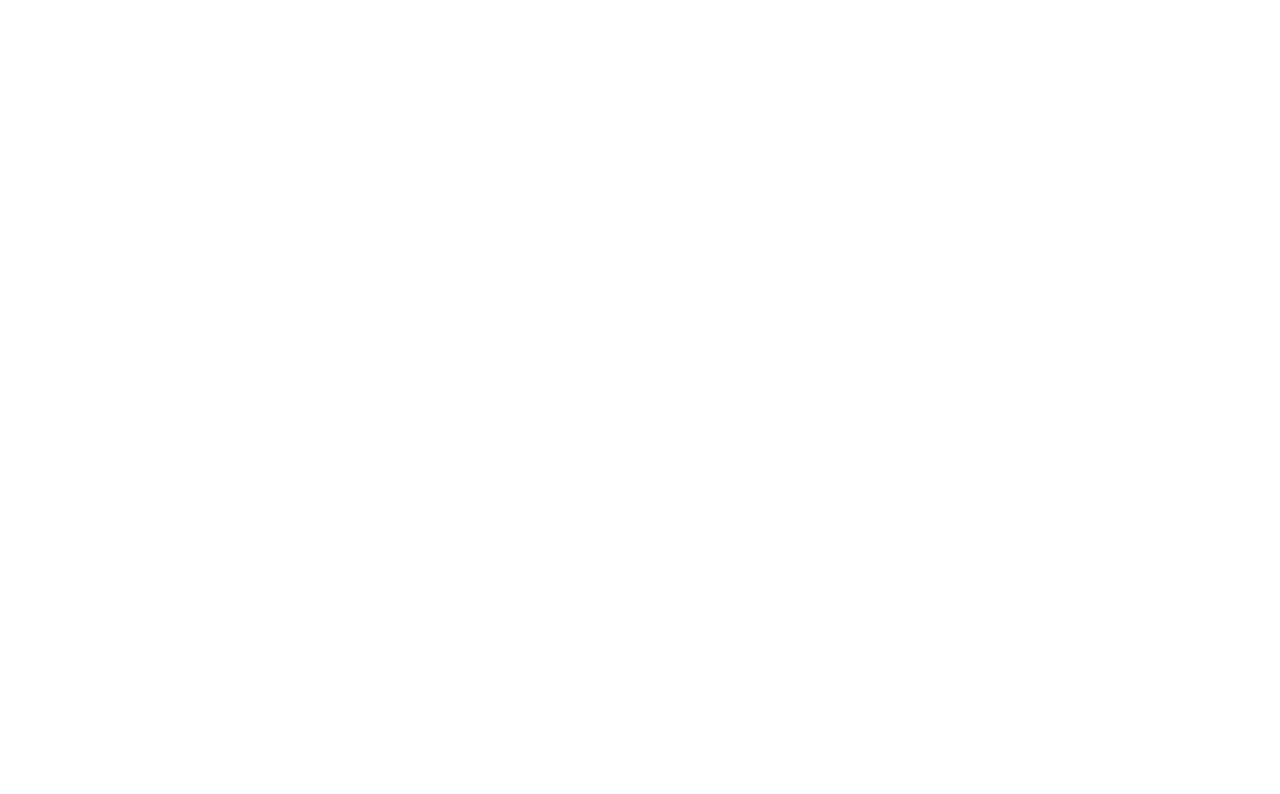
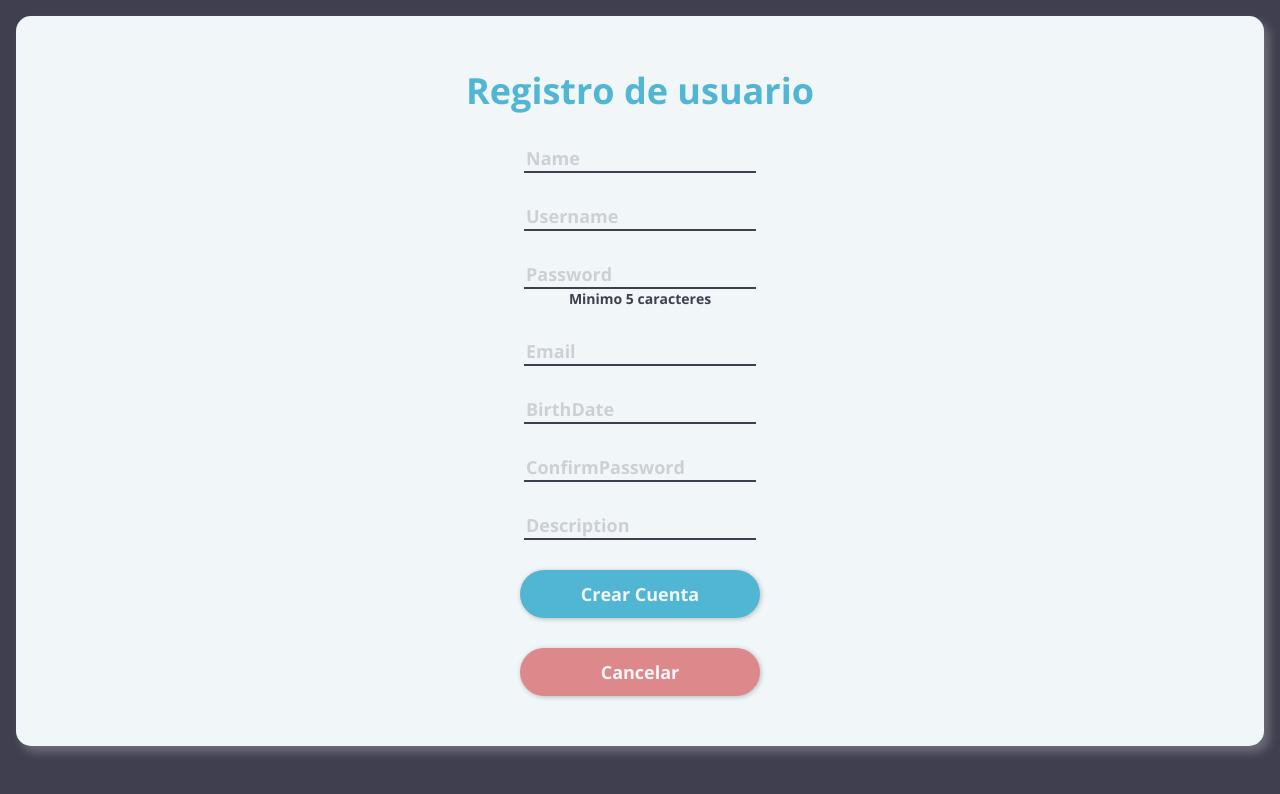
Before and after one commit to thebryanmartinez/commentnow-frontend, a React (Create React App) app: page /registrar in a window 1280 px wide. Before the commit this address had no page. Shown: the top 794 px of the page. Built offline with nearby package versions, Linux system fonts and the light colour scheme.

Commit message:
creacion de registro form

```diff
--- a/src/App.js
+++ b/src/App.js
@@ -5,6 +5,7 @@
 import store from './Store/index';
 import LogIn from './Components/Views/LogIn';
 import Posts from './Components/Views/Posts';
+import Registrar from './Components/Views/Registrar';
 
 function App() {
   return (
@@ -13,6 +14,7 @@
         <Routes>
         <Route path="/login" element={<LogIn/>}></Route>
         <Route path="/home" element={<Posts/>}></Route>
+        <Route path="/registrar" element={<Registrar/>}></Route>
         </Routes>
       </BrowserRouter>
     </Provider>
--- /dev/null
+++ b/src/Components/UX/RegistrarForm/RegistrarForm.css
@@ -0,0 +1,65 @@
+.registrarform{
+  background-color: var(--color-white);
+  margin: 6.25rem 2.8rem;
+  padding: 2.1875rem;
+  box-shadow: 5px 6px 10px 0px rgba(255, 255, 255, 0.25);
+  border-radius: 15px;
+  display: flex;
+  align-items: center;
+  justify-content: center;
+  flex-direction: column;
+}
+
+.registrarform > *{
+  margin: .9375rem 0rem;
+}
+
+.registrarform-containers{
+  display: flex;
+  align-items: center;
+  justify-content: center;
+  flex-direction: column;
+}
+
+p{
+  color: var(--color-black);
+}
+
+@media screen and (max-width: 1024px){
+  .image-container{
+    display: none;
+  }
+}
+
+@media screen and (min-width: 1024px){
+  .registrarform-desktop > *{
+    margin: 0rem;
+  }
+
+  .registrarform-desktop {
+    display: flex;
+    flex-direction: row;
+    justify-content: space-between;
+  }
+
+  .image-container img{
+    width: 40%vw;
+    height: 100vh;
+  }
+
+  .registrarform{
+    width: 100%;
+    margin: 1rem;
+  }
+}
+
+@media screen and (min-width: 1300px){
+  .registrarform{
+    width: 100%;
+    margin: 5rem;
+  }
+
+  p{
+    font-size: 1.1rem;
+  }
+}
--- /dev/null
+++ b/src/Components/UX/RegistrarForm/RegistrarForm.js
@@ -0,0 +1,84 @@
+import './RegistrarForm.css'
+import React from 'react'
+import { PrimaryButton, SecondaryButton } from '../Button/Button'
+import Input from '../Input/Input';
+import Title from '../Title/Title'
+import imageLogo from '../../../Images/CommentNowLogo/logo-completo-bg.png'
+
+export const RegistrarForm = ({ txtNameValue, txtUsernameValue, txtPasswordValue, txtEmailValue, txtBirthDateValue, txtConfirmPasswordValue, txtDescriptionValue, onChange: onChangeHandler, errorTxtName, errorTxtUsername, errorTxtPassword, errorTxtEmail, errorTxtBirthDate, errorTxtConfirmPassword, errorTxtDescription }) => {
+  return (
+    <div className='registrarform-desktop'>
+      {/* <div className='image-container'>
+        <img src={imageLogo} alt="CommentNow Logo"></img>
+      </div> */}
+      <div className='registrarform'>
+        <Title>Registro de usuario</Title>
+        <Input
+          type="text"
+          name="txtName"
+          placeholder="Name"
+          value={txtNameValue}
+          error={errorTxtName}
+          onChange={onChangeHandler}
+        />
+        <Input
+          type="text"
+          name="txtUsername"
+          placeholder="Username"
+          value={txtUsernameValue}
+          error={errorTxtUsername}
+          onChange={onChangeHandler}
+        />
+        <Input
+          type="text"
+          name="txtPassword"
+          placeholder="Password"
+          value={txtPasswordValue}
+          error={errorTxtPassword}
+          info="Minimo 5 caracteres"
+          onChange={onChangeHandler}
+        />
+        <Input
+          type="text"
+          name="txtEmail"
+          placeholder="Email"
+          value={txtEmailValue}
+          error={errorTxtEmail}
+          onChange={onChangeHandler}
+        />
+        <Input
+          type="text"
+          name="txtBirthDate"
+          placeholder="BirthDate"
+          value={txtBirthDateValue}
+          error={errorTxtBirthDate}
+          onChange={onChangeHandler}
+        />
+        <Input
+          type="text"
+          name="txtConfirmPassword"
+          placeholder="ConfirmPassword"
+          value={txtConfirmPasswordValue}
+          error={errorTxtConfirmPassword}
+          onChange={onChangeHandler}
+        />
+        <Input
+          type="text"
+          name="txtDescription"
+          placeholder="Description"
+          value={txtDescriptionValue}
+          error={errorTxtDescription}
+          onChange={onChangeHandler}
+        />
+        <div className='registrarform-containers'>
+          <PrimaryButton>Crear Cuenta</PrimaryButton>
+        </div>
+        <div className='registrarform-containers'>
+          <SecondaryButton>Cancelar</SecondaryButton>
+        </div>
+      </div>
+    </div>
+  )
+}
+
+export default RegistrarForm;
--- /dev/null
+++ b/src/Components/Views/Registrar.js
@@ -0,0 +1,13 @@
+import React from 'react'
+import Page from '../UX/Page/Page'
+import RegistrarForm from '../UX/RegistrarForm/RegistrarForm'
+
+export const Registrar = () => {
+  return (
+    <Page>
+      <RegistrarForm/>
+    </Page>
+  )
+}
+
+export default Registrar;
```
Also changed, not shown: src/Components/Views/RegistrarPage.js (added, +62 -0 lines).
